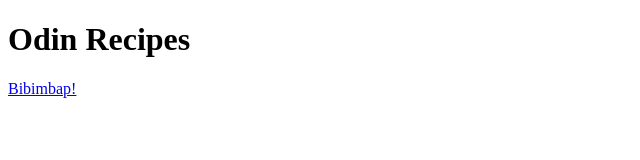
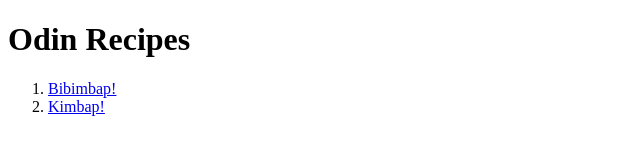
Before and after one commit to ddalezz/odin-recipes, a plain HTML site: page index.html in a window 1280 px wide. Shown: the whole page, without its empty margins (0-640 px from the left). Drawn offline with Linux system fonts and the light colour scheme.

Commit message:
Added Link to Kimpap page on Index
Created Kimpap after bibimbap.

```diff
--- a/index.html
+++ b/index.html
@@ -8,6 +8,9 @@
 </head>
 <body>
     <h1>Odin Recipes</h1>
-    <a href="/recipes/bibimbap.html">Bibimbap!</a>
+    <ol>
+     <li><a href="/recipes/bibimbap.html">Bibimbap!</a></li>
+     <li><a href="/recipes/kimbap.html">Kimbap!</a></li>
+    </ol>
 </body>
 </html>
```
